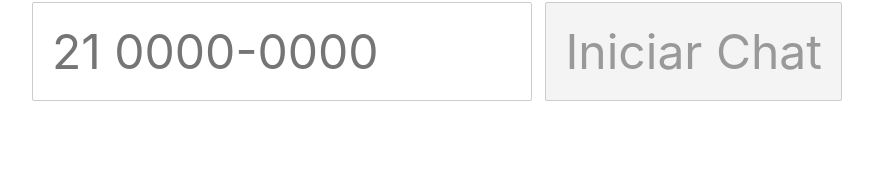
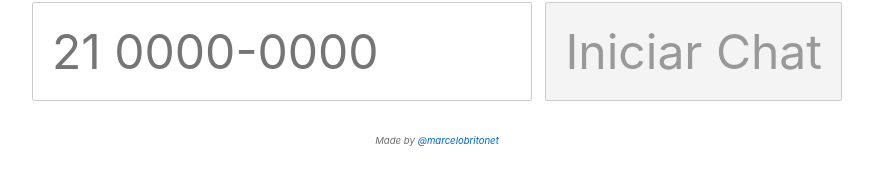
Before and after one commit to marcelobritonet/wa-direct, a Svelte app: page / in a window 1280 px wide. Shown: the part 415-600 px from the top of the page, without its empty margins (203-1076 px from the left). Built offline with nearby package versions, Linux system fonts and the light colour scheme.

Commit message:
feat: add contact link

```diff
--- a/src/App.svelte
+++ b/src/App.svelte
@@ -50,6 +50,12 @@
 			on:click={handleClick}
 			disabled="{isDisabled}"
 	>Iniciar Chat</button>
+
+	<div>
+		<p class="madeby">
+			Made by <a href="https://www.linkedin.com/in/marcelobritonet/">@marcelobritonet</a>
+		</p>
+	</div>
 </main>
 
 <style>
@@ -130,4 +136,10 @@
 			font-size: 1em;
 		}
 	}
+
+	.madeby {
+		color: #6e6e6e;
+		font-style: italic;
+		font-size: .2em;
+	}
 </style>
```
